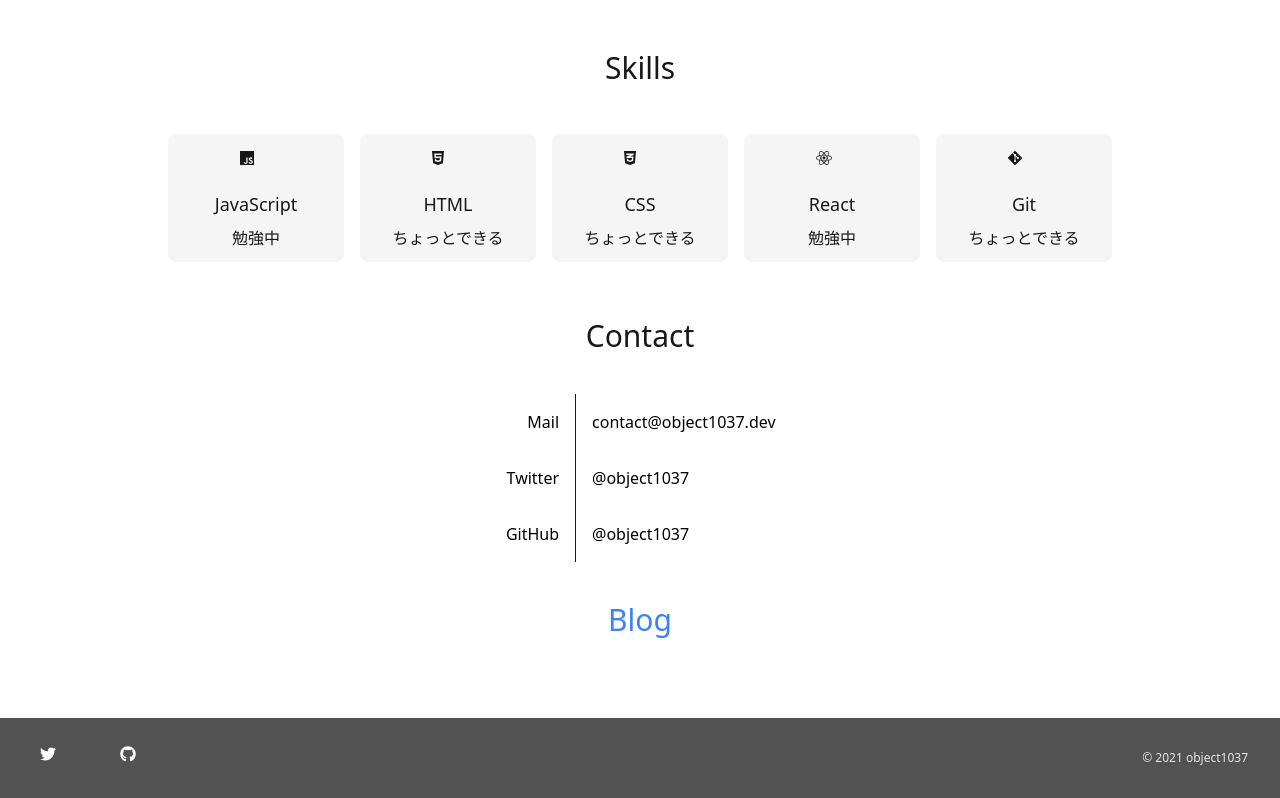
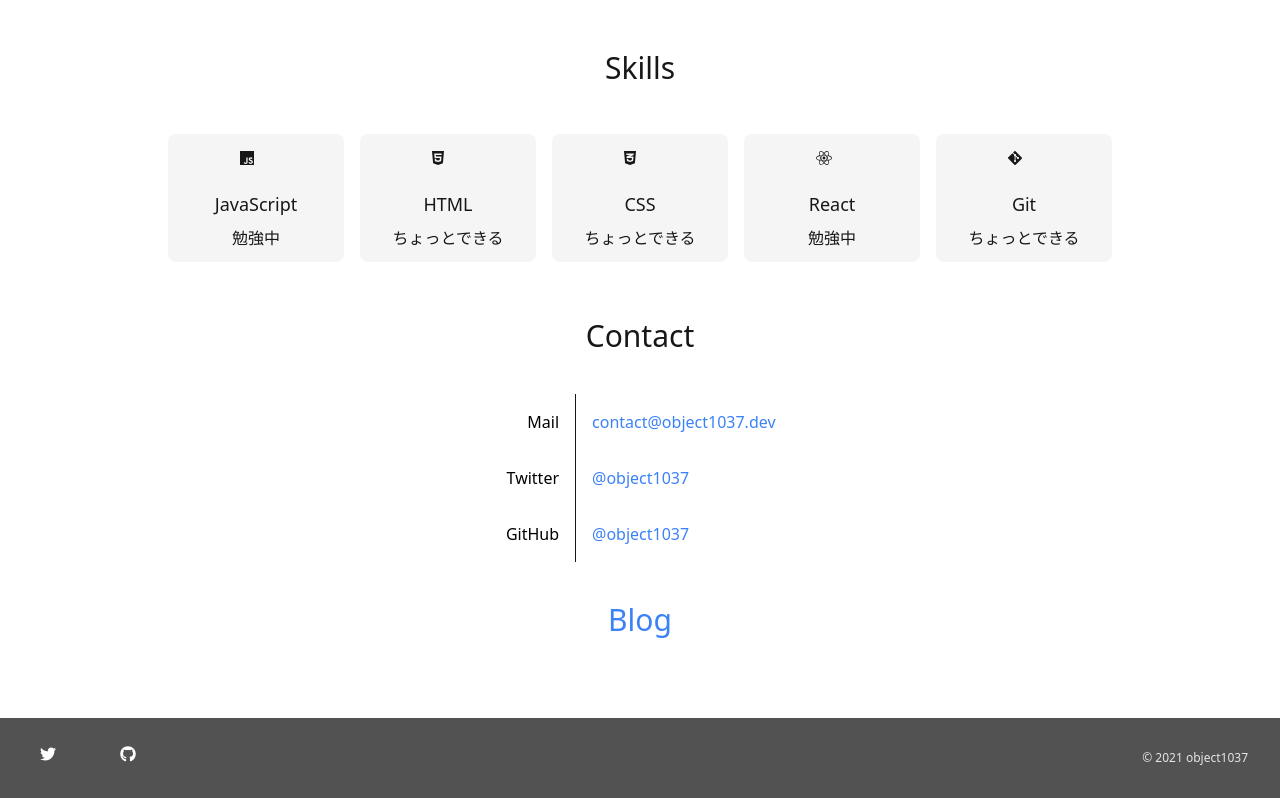
Before and after one commit to object1037/homepage, a Next.js app: page / in a window 1280 px wide. Shown: the part 874-1672 px from the top of the page. Built offline with nearby package versions, Linux system fonts and the light colour scheme.

Commit message:
update external-link

```diff
--- a/components/external-link.tsx
+++ b/components/external-link.tsx
@@ -1,11 +1,22 @@
+import clsx from 'clsx'
+
 export default function ELink({
-  displayName,
-  url
+  children,
+  url,
+  className
 }: {
-  displayName: string,
-  url: string
+  children: string,
+  url: string,
+  className: string
 }) {
   return (
-    <a href={url} rel="noopener noreferrer" target="_blank" className="text-3xl text-center mx-auto text-Blue-500 dark:text-Blue-300 hover:underline">{displayName}</a>
+    <a href={url} rel="noopener noreferrer" target="_blank" className={clsx(
+      'text-center',
+      'mx-auto',
+      'text-Blue-500',
+      'dark:text-Blue-300',
+      'hover:underline',
+      [className]
+    )}>{children}</a>
   )
 }
--- a/package.json
+++ b/package.json
@@ -12,6 +12,7 @@
     "@fortawesome/free-brands-svg-icons": "^5.15.3",
     "@fortawesome/free-solid-svg-icons": "^5.15.3",
     "@fortawesome/react-fontawesome": "^0.1.14",
+    "clsx": "^1.1.1",
     "next": "^10.2.2",
     "react": "17.0.2",
     "react-dom": "17.0.2"
--- a/pages/index.tsx
+++ b/pages/index.tsx
@@ -69,13 +69,19 @@ export default function Home() {
               <div className="text-right p-4">GitHub</div>
             </div>
             <div className="col-span-5">
-              <div className="text-left p-4">contact@object1037.dev</div>
-              <div className="text-left p-4">@object1037</div>
-              <div className="text-left p-4">@object1037</div>
+              <div className="text-left p-4">
+                <ELink url="mailto:contact@object1037.dev" className="">contact@object1037.dev</ELink>
+              </div>
+              <div className="text-left p-4">
+                <ELink url="https://twitter.com/object1037" className="">@object1037</ELink>
+              </div>
+              <div className="text-left p-4">
+                <ELink url="https://github.com/object1037" className="">@object1037</ELink>
+              </div>
             </div>
           </div>
         </Section>
-        <ELink displayName="Blog" url="https://blog.object1037.dev" />
+        <ELink url="https://blog.object1037.dev" className="text-3xl">Blog</ELink>
       </main>
       <Footer />
     </>
```
Also changed, not shown: 1 other file (tests, documents, lock files or other folders).
